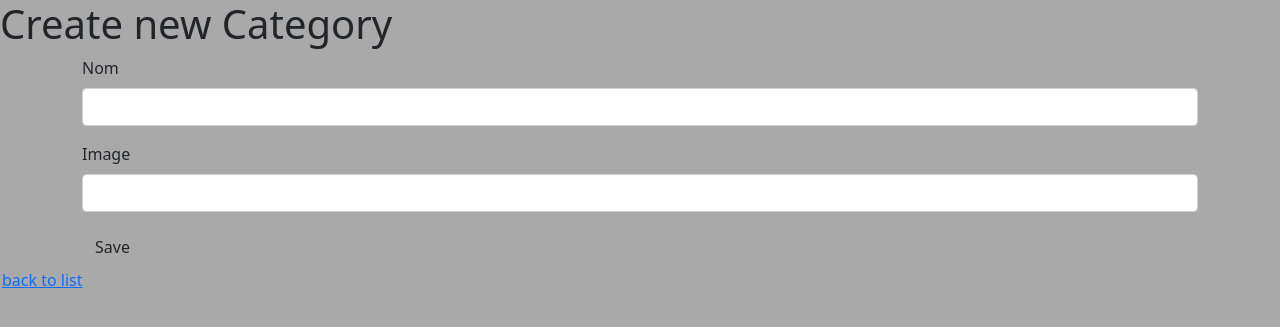
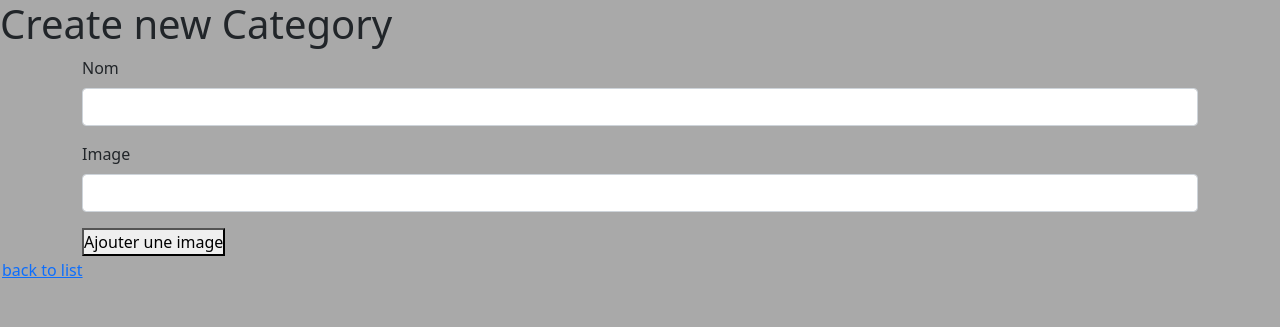
Before and after one commit to Jwell2014/horizonImmersion, a Symfony app: template templates/category/new.html.twig in a window 1280 px wide. Shown: the top 327 px of the page. Run offline with Twig, Linux system fonts and the light colour scheme; the template is opened without the code that fills it, so the values that code supplies are empty; form fields are guessed from the names that the template uses; some libraries are stand-ins or nearby versions; some web fonts are replaced.

Commit message:
upload image

```diff
--- a/src/Form/CategoryType.php
+++ b/src/Form/CategoryType.php
@@ -4,7 +4,6 @@ namespace App\Form;
 
 use App\Entity\Category;
 use Symfony\Component\Form\AbstractType;
-use Symfony\Component\Form\Extension\Core\Type\ChoiceType;
 use Symfony\Component\Form\Extension\Core\Type\FileType;
 use Symfony\Component\Form\Extension\Core\Type\SubmitType;
 use Symfony\Component\Form\Extension\Core\Type\TextType;
@@ -21,6 +20,7 @@ class CategoryType extends AbstractType
                 'attr'=> [ 'class'=> 'form-control'],
             ]  )
             ->add('image', FileType::class, [
+                'data_class' => null,
                 'required'=> false,
                 'constraints'=> [
                     new File([
@@ -35,6 +35,7 @@ class CategoryType extends AbstractType
                 ],
 
             ])
+
         ->add('Save', SubmitType::class);
     }
 
--- a/templates/category/_form.html.twig
+++ b/templates/category/_form.html.twig
@@ -4,9 +4,39 @@
     {{ form_start(form) }}
 
     {{ form_row(form.nom) }}
-    {{ form_row(form.image) }}
+
+
+    {% if category is defined %}
+
+        <div class="border-1">
+            <span>Image actuelle</span>
+            <img class="img-thumbnail w-25" src="{{ asset('images/category/' ~ category.image) }}">
+        </div>
+
+        <label>Changer l'image si l'actuelle ne convient pas... </label>
+        {{ form_row(form.image, {'required': false}) }}
+    {% else %}
+        {{ form_row(form.image, {'required': true}) }}
+    {% endif %}
+
+        <ul id="image-fields-list"
+
+            data-widget-tags="{{ '<li></li>'|e }}"
+            data-widget-counter="{{ form.image|length }}">
+            {% for imageField in form.image %}
+                <li>
+                    {# {{ form_errors(emailField) }}
+            {{ form_widget(emailField) }}#}
+                </li>
+            {% endfor %}
+        </ul>
+
+        <button type="button"
+                class="addImage"
+                data-list-selector="#image-fields-list">
+            Ajouter une image
+        </button>
+
 
     {{ form_end(form) }}
-
-    <button class="btn">{{ button_label|default('Save') }}</button>
 </div>
```
Also changed, not shown: src/Controller/CategoryController.php (+28 -1 lines), public/images/category/logoRond-62791b789672c.svg (added), public/images/category/wifi-6279371b92bf2.svg (added).
